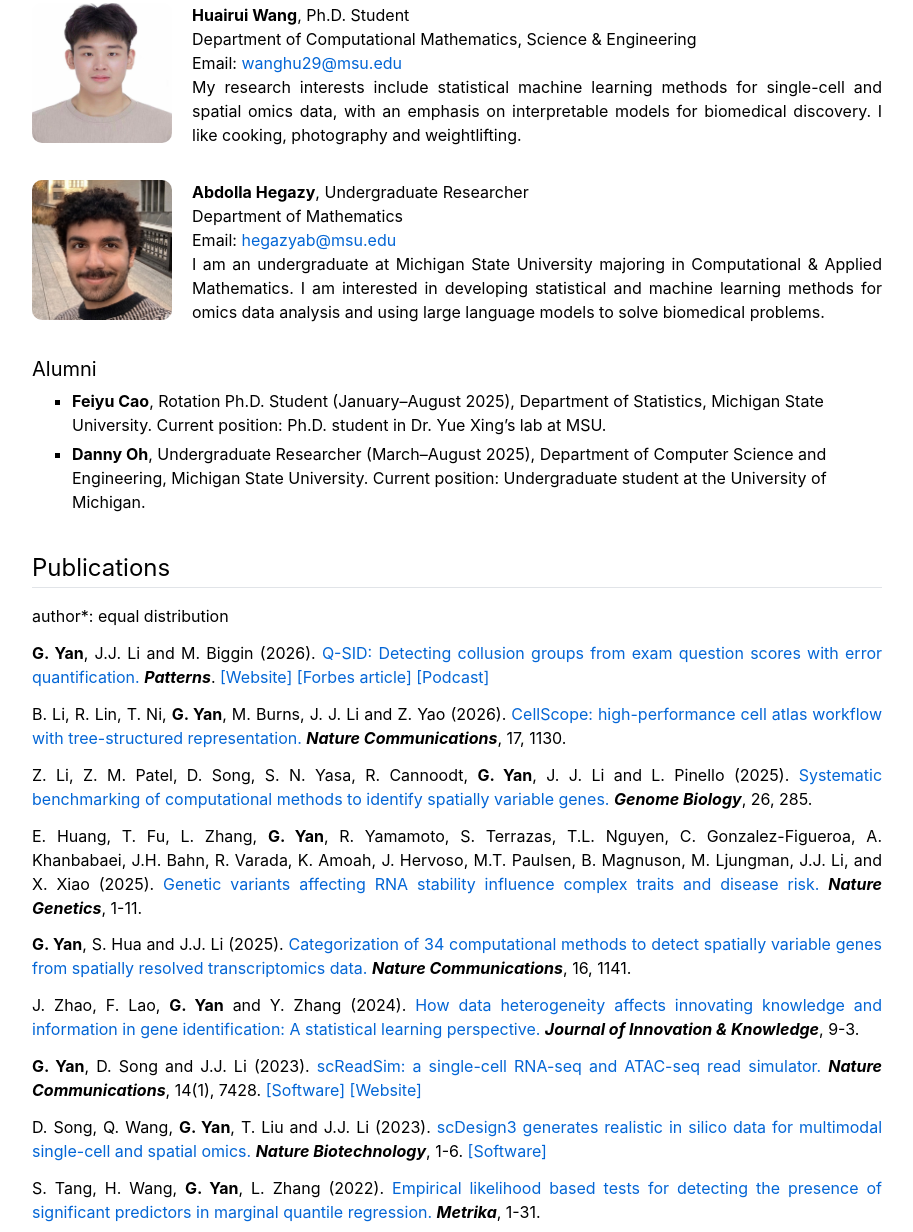
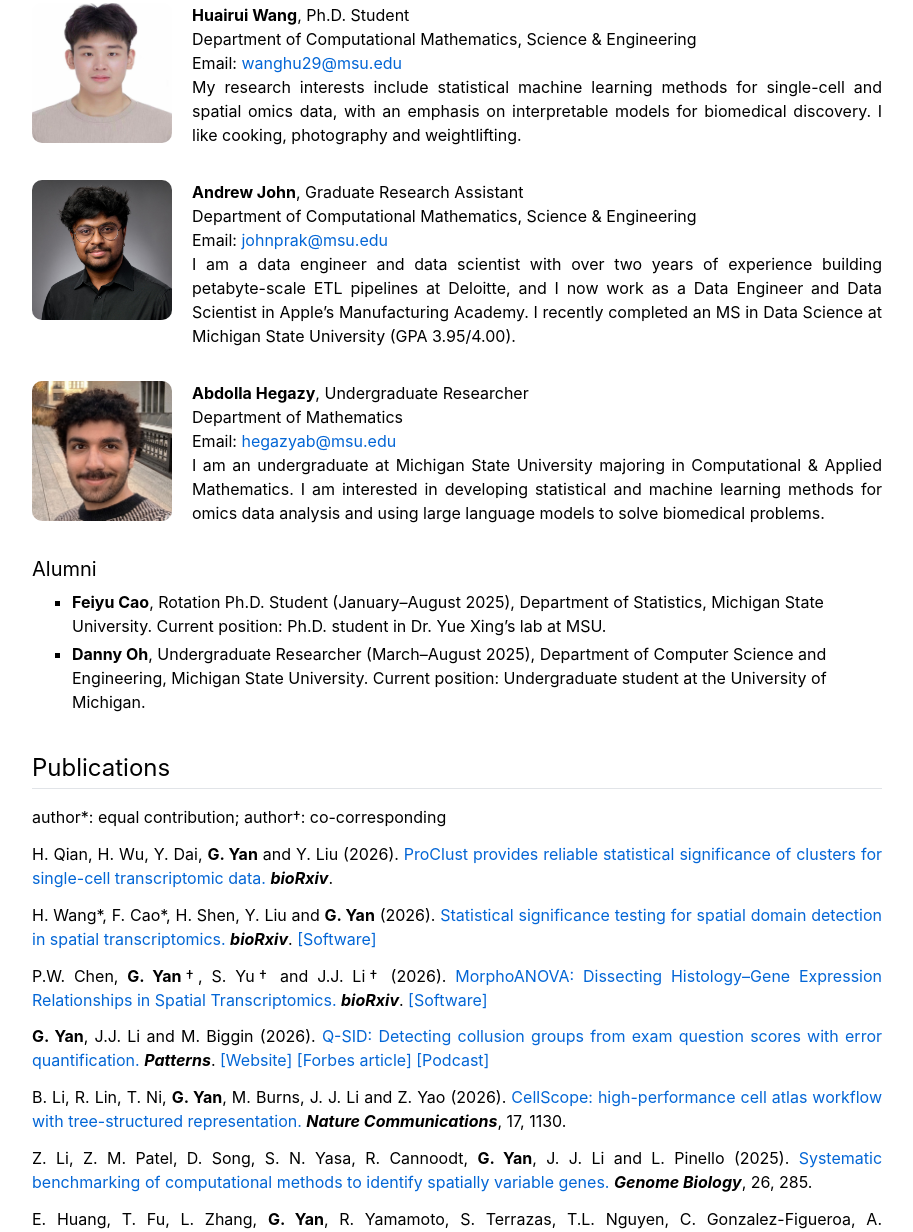
Before and after one commit to Dominic7227/Dominic7227.github.io, a plain HTML site: page index.html in a window 1280 px wide. Shown: the part 1191-2423 px from the top of the page, without its empty margins (183-1096 px from the left). Drawn offline with nearby package versions, Linux system fonts and the light colour scheme; some packages are replaced by stand-ins of ours.

Commit message:
Add Andrew John and three 2026 bioRxiv papers to the homepage.
Co-authored-by: Cursor <cursoragent@cursor.com>

```diff
--- a/index.html
+++ b/index.html
@@ -73,6 +73,13 @@ Email: <a href="mailto:wanghu29@msu.edu" target=&ldquo;blank&rdquo;>wanghu29@msu
 My research interests include statistical machine learning methods for single-cell and spatial omics data, with an emphasis on interpretable models for biomedical discovery. I like cooking, photography and weightlifting.</p>
 </div></div>
 <div id="text-img-container"><div id="img-container">
+<img src="./images/Group/Graduate/Andrew.jpeg" alt="profile pic" width="140px" height="140px" /></div>
+<div id="text-container"><p><b>Andrew John</b>, Graduate Research Assistant <br />
+Department of Computational Mathematics, Science &amp; Engineering<br />
+Email: <a href="mailto:johnprak@msu.edu" target=&ldquo;blank&rdquo;>johnprak@msu.edu</a><br />
+I am a data engineer and data scientist with over two years of experience building petabyte-scale ETL pipelines at Deloitte, and I now work as a Data Engineer and Data Scientist in Apple’s Manufacturing Academy. I recently completed an MS in Data Science at Michigan State University (GPA 3.95/4.00).</p>
+</div></div>
+<div id="text-img-container"><div id="img-container">
 <img src="./images/Group/Undergraduate/abdolla_hegazy.png" alt="profile pic" width="140px" height="140px" /></div>
 <div id="text-container"><p><b>Abdolla Hegazy</b>, Undergraduate Researcher <br />
 Department of Mathematics<br />
@@ -87,7 +94,10 @@ I am an undergraduate at Michigan State University majoring in Computational &am
 </li>
 </ul>
 <h2>Publications</h2>
-<p>author*: equal distribution</p>
+<p>author*: equal contribution; author&#8224;: co-corresponding</p>
+<p>H. Qian, H. Wu, Y. Dai, <b>G. Yan</b> and Y. Liu (2026). <a href="https://doi.org/10.64898/2026.11.08.764985" target=&ldquo;blank&rdquo;>ProClust provides reliable statistical significance of clusters for single-cell transcriptomic data.</a> <i><b>bioRxiv</b></i>.</p>
+<p>H. Wang*, F. Cao*, H. Shen, Y. Liu and <b>G. Yan</b> (2026). <a href="https://doi.org/10.64898/2026.11.07.765075" target=&ldquo;blank&rdquo;>Statistical significance testing for spatial domain detection in spatial transcriptomics.</a> <i><b>bioRxiv</b></i>. <a href="https://github.com/Yan-Lab-MSU/SigDoTS" target=&ldquo;blank&rdquo;>[Software]</a></p>
+<p>P.W. Chen, <b>G. Yan</b>&#8224;, S. Yu&#8224; and J.J. Li&#8224; (2026). <a href="https://doi.org/10.64898/2026.11.05.764699" target=&ldquo;blank&rdquo;>MorphoANOVA: Dissecting Histology–Gene Expression Relationships in Spatial Transcriptomics.</a> <i><b>bioRxiv</b></i>. <a href="https://github.com/powei219/MorphoANOVA" target=&ldquo;blank&rdquo;>[Software]</a></p>
 <p><b>G. Yan</b>, J.J. Li and M. Biggin (2026). <a href="https://www.cell.com/patterns/fulltext/S2666-3899(26)00151-0" target=&ldquo;blank&rdquo;>Q-SID: Detecting collusion groups from exam question scores with error quantification.</a> <i><b>Patterns</b></i>. <a href="http://shiny2.stat.ucla.edu/Q-SID/" target=&ldquo;blank&rdquo;>[Website]</a> <a href="https://www.forbes.com/sites/dereknewton/2021/04/19/a-powerful-new-solution-to-collusion-cheating-and-why-we-need-it/?sh=1b171e9f1d18" target=&ldquo;blank&rdquo;>[Forbes article]</a> <a href="https://podcastthescore.com/episode-005-dr-karen-symms-gallagher-and-dr-mark-biggin/" target=&ldquo;blank&rdquo;>[Podcast]</a></p>
 <p>B. Li, R. Lin, T. Ni, <b>G. Yan</b>, M. Burns, J. J. Li and Z. Yao (2026). <a href="https://www.nature.com/articles/s41467-025-67890-3" target=&ldquo;blank&rdquo;>CellScope: high-performance cell atlas workflow with tree-structured representation.</a> <i><b>Nature Communications</b></i>, 17, 1130.</p>
 <p>Z. Li, Z. M. Patel, D. Song, S. N. Yasa, R. Cannoodt, <b>G. Yan</b>, J. J. Li and L. Pinello (2025). <a href="https://doi.org/10.1186/s13059-025-03731-2" target=&ldquo;blank&rdquo;>Systematic benchmarking of computational methods to identify spatially variable genes.</a> <i><b>Genome Biology</b></i>, 26, 285.</p>
@@ -175,7 +185,7 @@ I am an undergraduate at Michigan State University majoring in Computational &am
 <div id="footer-container">
 <div id="footer">
 <div id="footer-text">
-Last edited  on November 1<sup>st</sup> 2026  09:36PM (Time Zone: EST). </br>
+Last edited  on November 16<sup>th</sup> 2026  02:08PM (Time Zone: EST). </br>
 </div> <!-- <div id="footer-text"> -->
 </div> <!-- <div id="footer"> -->
 </div> <!-- <div id="footer-container"> -->
```
Also changed, not shown: images/Group/Graduate/Andrew.jpeg (added).
